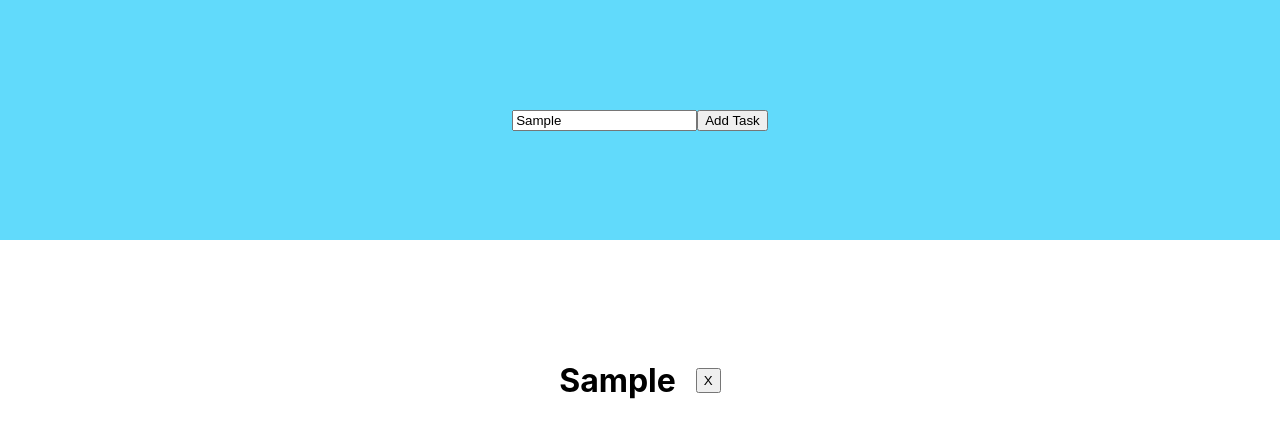
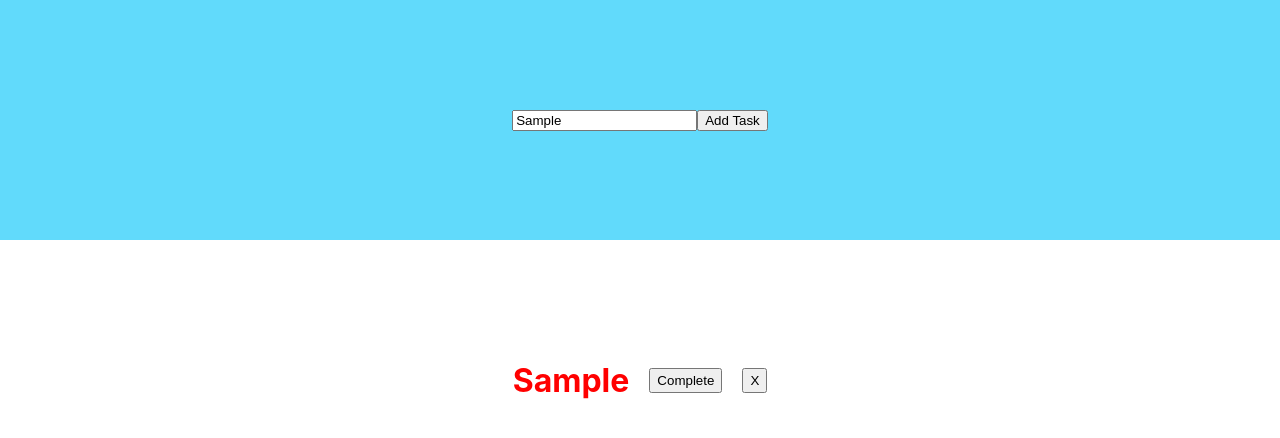
Before and after one commit to roshaunjunior/crud, a React (Create React App) app: page / in a window 1280 px wide. Both pictures are taken after typing "Sample" into the empty fields and a click on the button "Add Task". Shown: the top 438 px of the page. Built offline with nearby package versions, Linux system fonts and the light colour scheme.

Commit message:
add complete button and its color to task list

```diff
--- a/src/App.css
+++ b/src/App.css
@@ -66,7 +66,7 @@
 }
 
 .task button {
-  width: 25px;
+  width: auto;
   height: 25px;
   margin-left: 20px;
   text-align: center;
--- a/src/App.js
+++ b/src/App.js
@@ -13,7 +13,8 @@ function App() {
   const addTask = () => {
     const taskObject = {
       id : todoList.length === 0 ? 1 : todoList[todoList.length - 1].id + 1 ,
-      taskName : newTask
+      taskName : newTask,
+      status : false,
     }
 
     setTodoList([...todoList , taskObject])
@@ -21,6 +22,18 @@ function App() {
 
   const deleteTask = (id) => {
        setTodoList(todoList.filter((task) => task.id !== id )) ;
+  }
+
+  const completeTask = (id) => {
+     setTodoList(
+     todoList.map((task) => {
+      if(task.id === id) {
+        return {...task , status : true}
+      } else {
+        return task ;
+      }
+
+     }))
   }
   return (
     <div className="App">
@@ -34,6 +47,8 @@ function App() {
            taskName = {task.taskName}
            id = {task.id}
            deleteTask = {deleteTask}
+           completeTask = {completeTask}
+           status = {task.status}
            />
           })}
         </div>
--- a/src/Task.js
+++ b/src/Task.js
@@ -1,6 +1,7 @@
 export const Task = (props) => {
     return <div className='task'>
-    <h1>{props.taskName}</h1>
+    <h1 style={{color: props.status ? 'green' : 'red'}}>{props.taskName}</h1>
+    <button onClick={() => props.completeTask(props.id)}> Complete </button>
     <button onClick={() => props.deleteTask(props.id)}>X</button>
     </div>
 }
```
